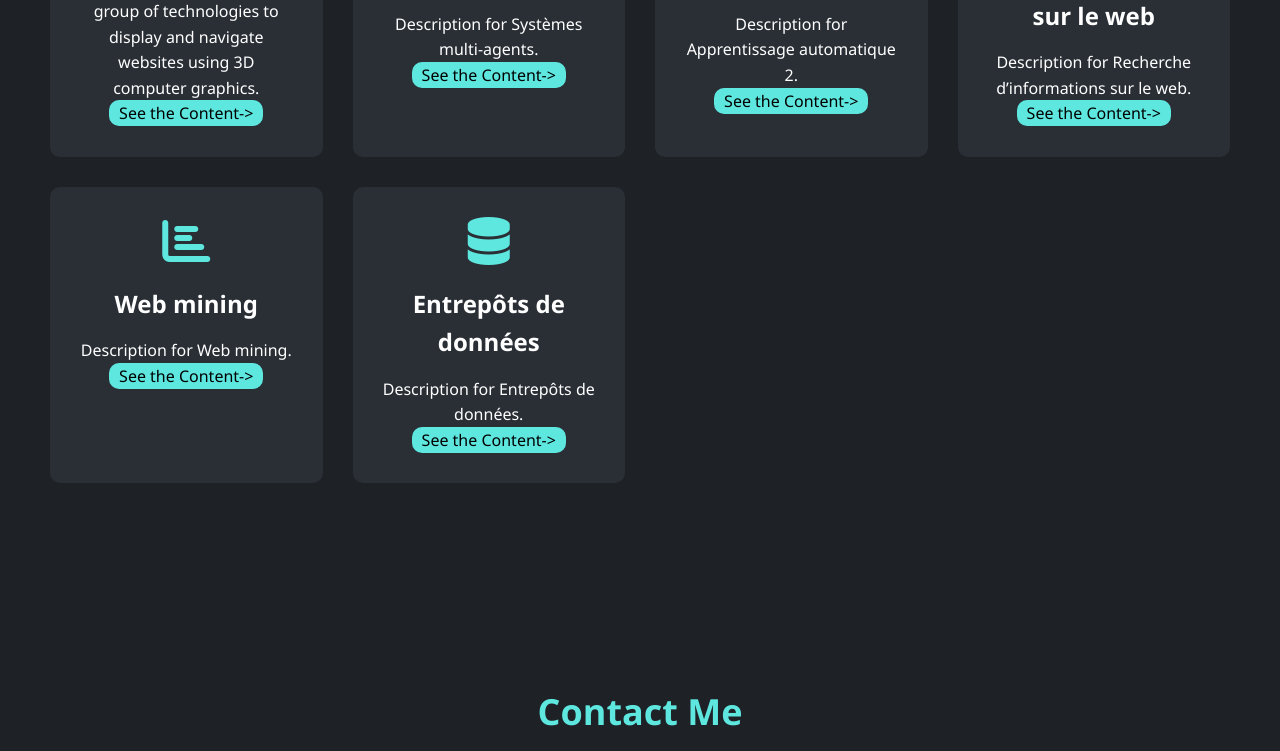
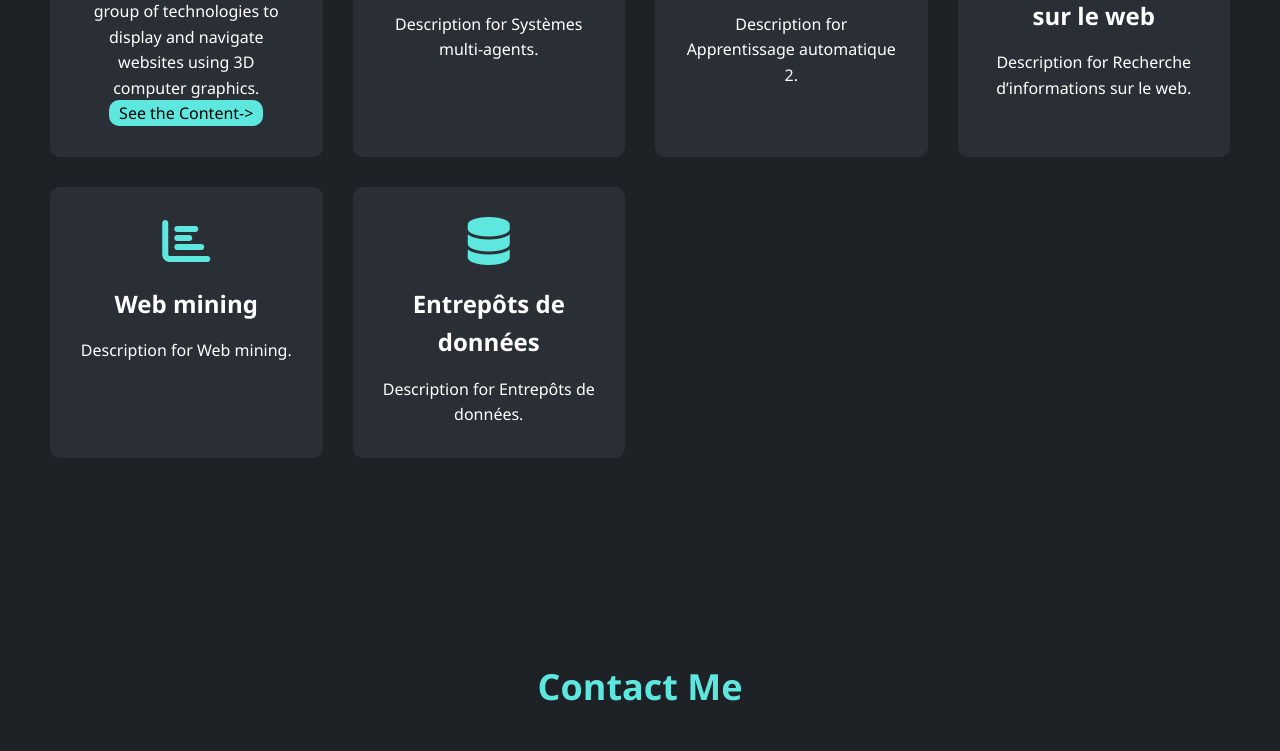
Before and after one commit to ledjridi-Boudjemaa19/portfolio_app, a plain HTML site: page index.html in a window 1280 px wide. Shown: the part 2391-3142 px from the top of the page. Drawn offline with Linux system fonts and the light colour scheme; a script that the page names is missing.

Commit message:
Update index.html

```diff
--- a/index.html
+++ b/index.html
@@ -88,36 +88,31 @@
                 <i class="fas fa-robot"></i>
                 <h3>Systèmes multi-agents</h3>
                 <p>Description for Systèmes multi-agents.</p>
-                <a  class="clc" href="">
-                    See the Content-></a>
+
             </div>
             <div class="module-card">
                 <i class="fas fa-brain"></i>
                 <h3>Apprentissage automatique 2</h3>
                 <p>Description for Apprentissage automatique 2.</p>
-                <a  class="clc" href="">
-                    See the Content-></a>
+
             </div>
             <div class="module-card">
                 <i class="fas fa-search"></i>
                 <h3>Recherche d’informations sur le web</h3>
                 <p>Description for Recherche d’informations sur le web.</p>
-                <a  class="clc" href="">
-                    See the Content-></a>
+
             </div>
             <div class="module-card">
                 <i class="fas fa-chart-bar"></i>
                 <h3>Web mining</h3>
                 <p>Description for Web mining.</p>
-                <a  class="clc" href="">
-                    See the Content-></a>
+
             </div>
             <div class="module-card">
                 <i class="fas fa-database"></i>
                 <h3>Entrepôts de données</h3>
                 <p>Description for Entrepôts de données.</p>
-                <a  class="clc" href="">
-                    See the Content-></a>
+
             </div>
         </div>
     </section>
```
